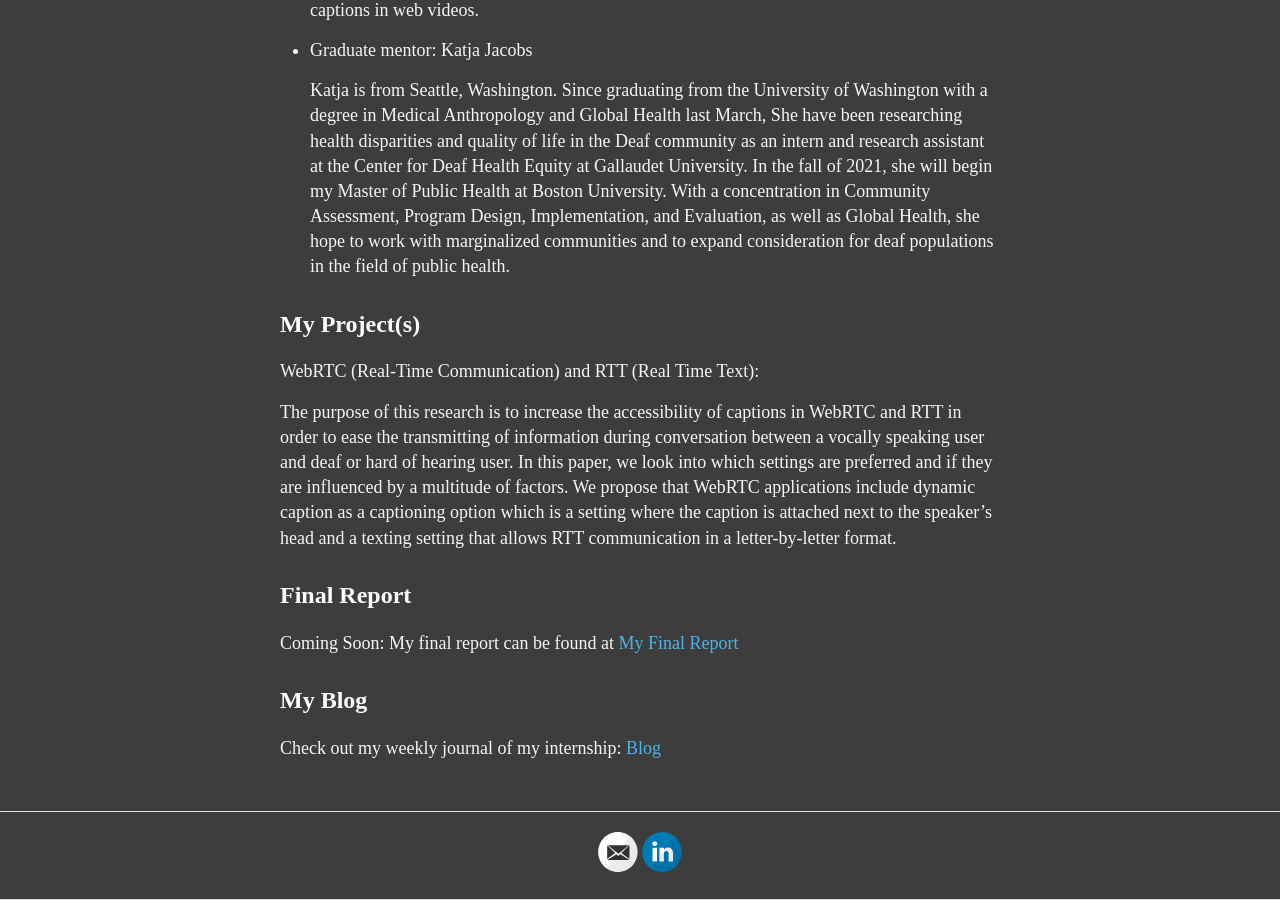
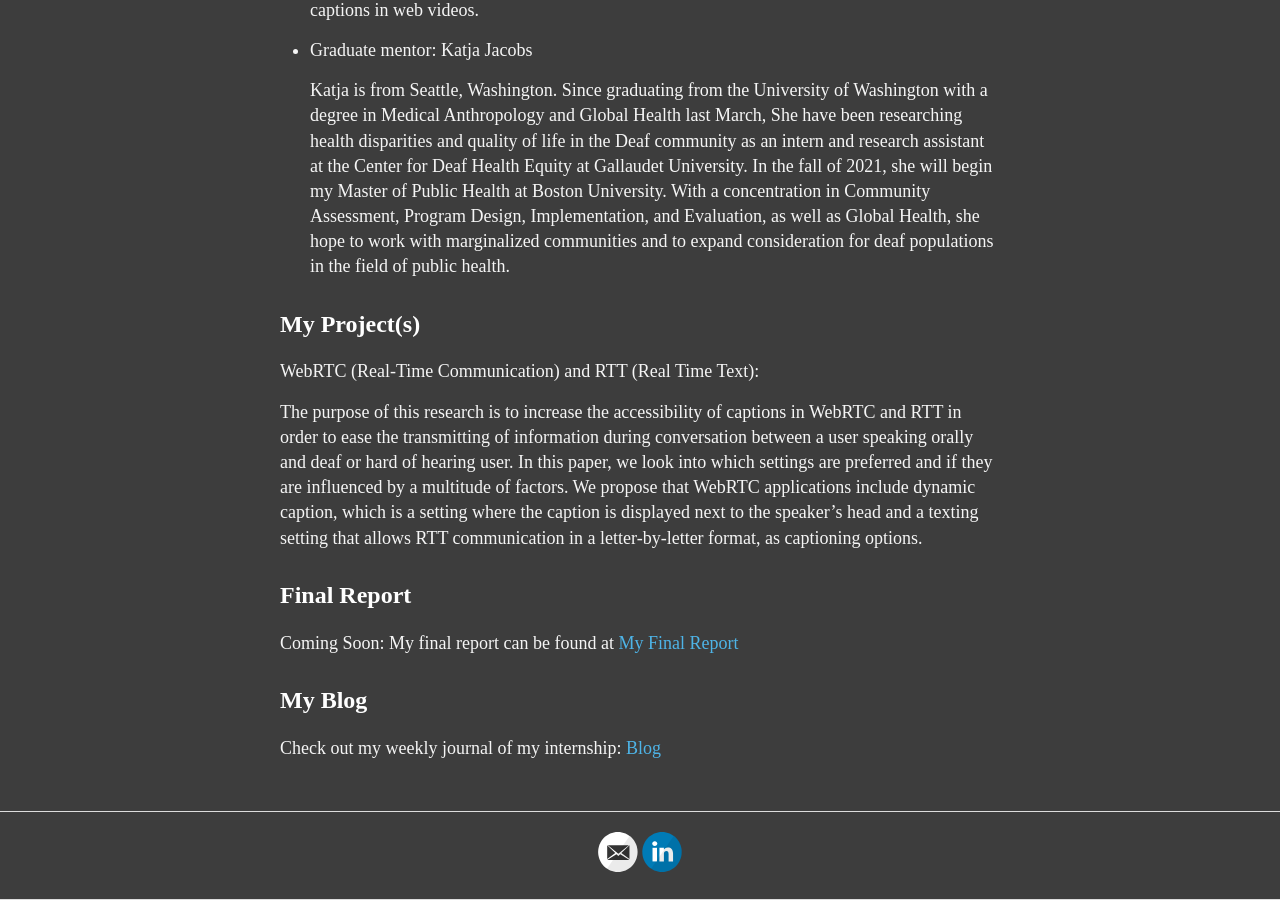
Before and after one commit to moohy2005/moohy2005.github.io, a Jekyll site: the page built from index.md, in a window 1280 px wide and 900 px high, scrolled down 1737 px. Built offline with Jekyll 4.4.1, drawn with Linux system fonts in a browser that asks for light colours.

Commit message:
update abstract

```diff
--- a/index.md
+++ b/index.md
@@ -47,7 +47,7 @@ title: Summer 2021 DREU Project Site
 
 WebRTC (Real-Time Communication) and RTT (Real Time Text):
 
-The purpose of this research is to increase the accessibility of captions in WebRTC and RTT in order to ease the transmitting of information during conversation between a vocally speaking user and deaf or hard of hearing user. In this paper, we look into which settings are preferred and if they are influenced by a multitude of factors. We propose that WebRTC applications include dynamic caption as a captioning option which is a setting where the caption is attached next to the speaker's head and a texting setting that allows RTT communication in a letter-by-letter format.
+The purpose of this research is to increase the accessibility of captions in WebRTC and RTT in order to ease the transmitting of information during conversation between a user speaking orally and deaf or hard of hearing user. In this paper, we look into which settings are preferred and if they are influenced by a multitude of factors. We propose that WebRTC applications include dynamic caption, which is a setting where the caption is displayed next to the speaker's head and a texting setting that allows RTT communication in a letter-by-letter format, as captioning options.
 
 ## Final Report
 
```
